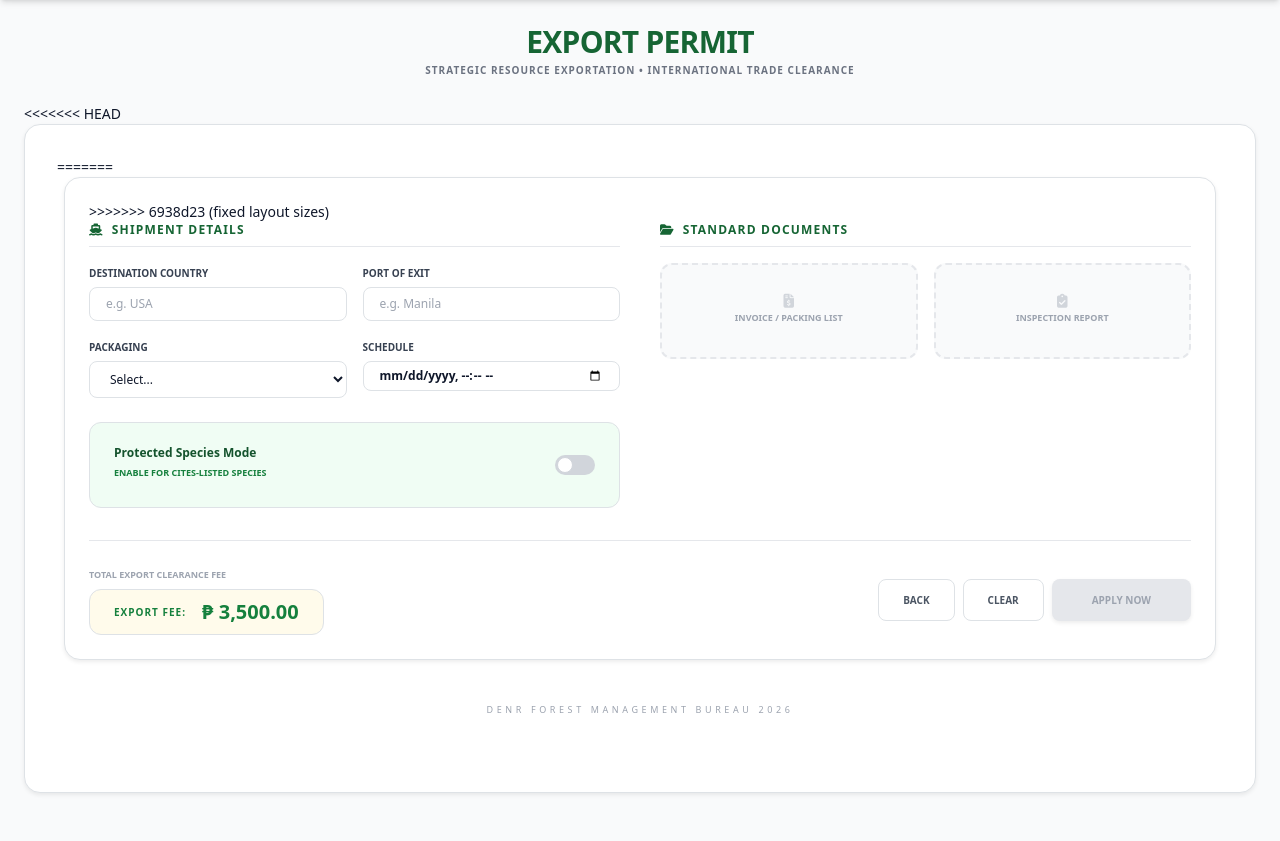
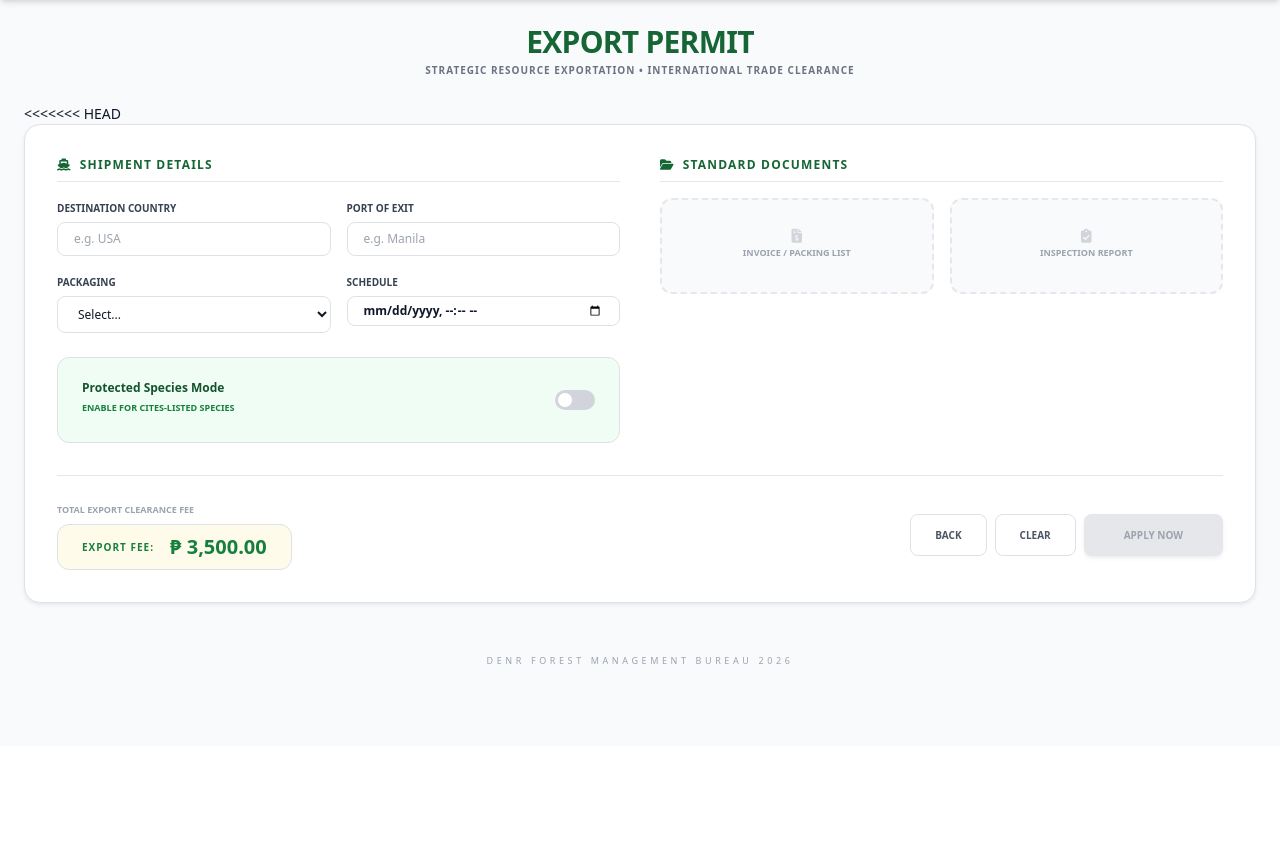
Before and after one commit to alqzdave/TLPH, a Flask app: page /user/license/permits/export in a window 1280 px wide. Shown: the part 54-895 px from the top of the page. After the commit the page ends 718 px from the top, so only its background shows below. Run offline with Flask 3, Linux system fonts and the light colour scheme; some libraries are stand-ins or nearby versions.

Commit message:
Resolve merge conflict in export.html

```diff
--- a/templates/user/license/permits/export.html
+++ b/templates/user/license/permits/export.html
@@ -25,10 +25,6 @@
         <div class="max-w-7xl mx-auto bg-white border border-gray-200 rounded-2xl shadow-sm p-8 mb-12">
 
             <form id="exportForm" action="javascript:void(0)" method="POST" enctype="multipart/form-data">
-=======
-        <div class="max-w-6xl mx-auto bg-white border border-gray-200 rounded-2xl shadow-sm p-6 mb-10">
-            <form id="exportForm" action="#" method="POST" enctype="multipart/form-data">
->>>>>>> 6938d23 (fixed layout sizes)
 
                 <div class="grid grid-cols-1 lg:grid-cols-2 gap-x-10 gap-y-6">
 
```
